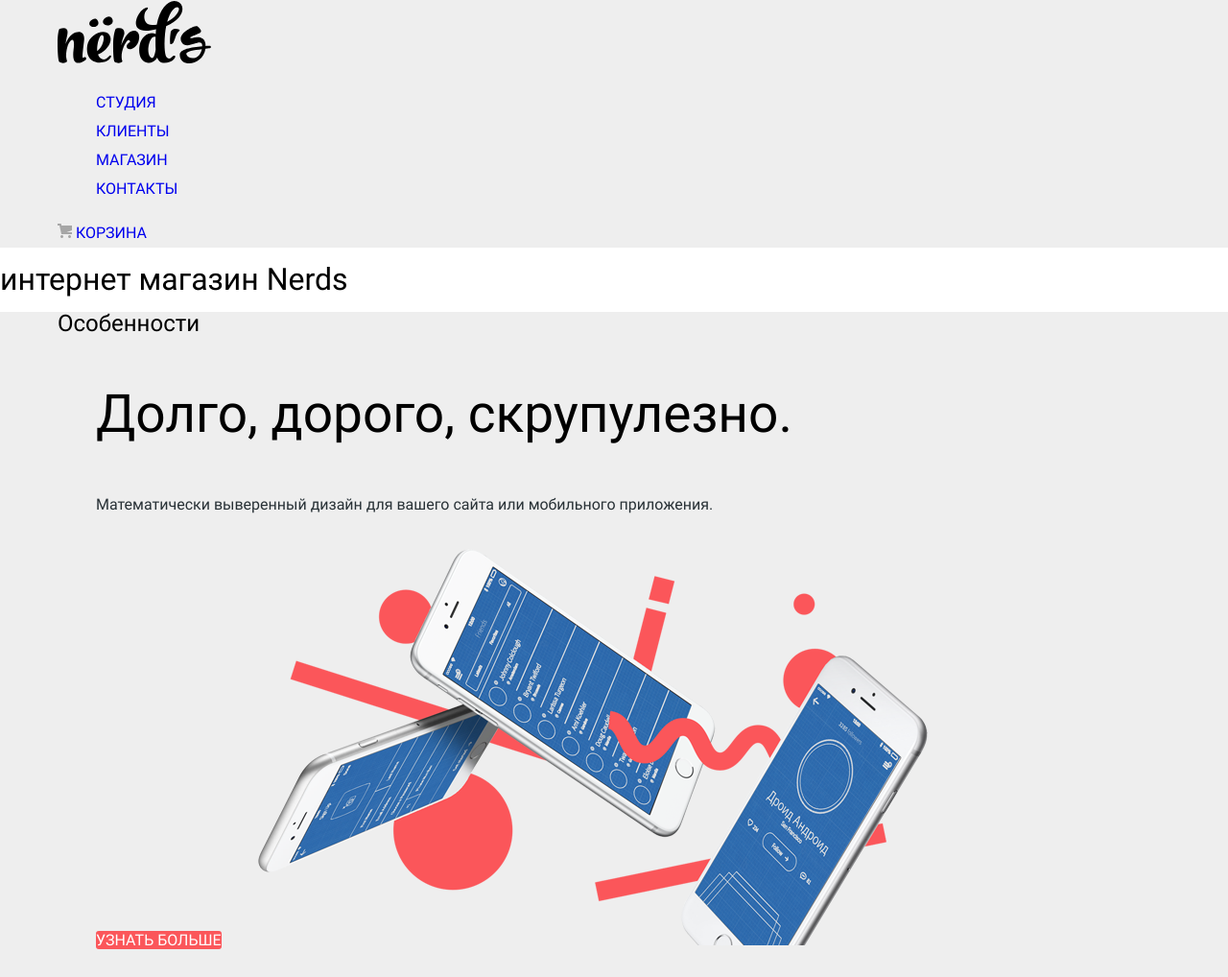
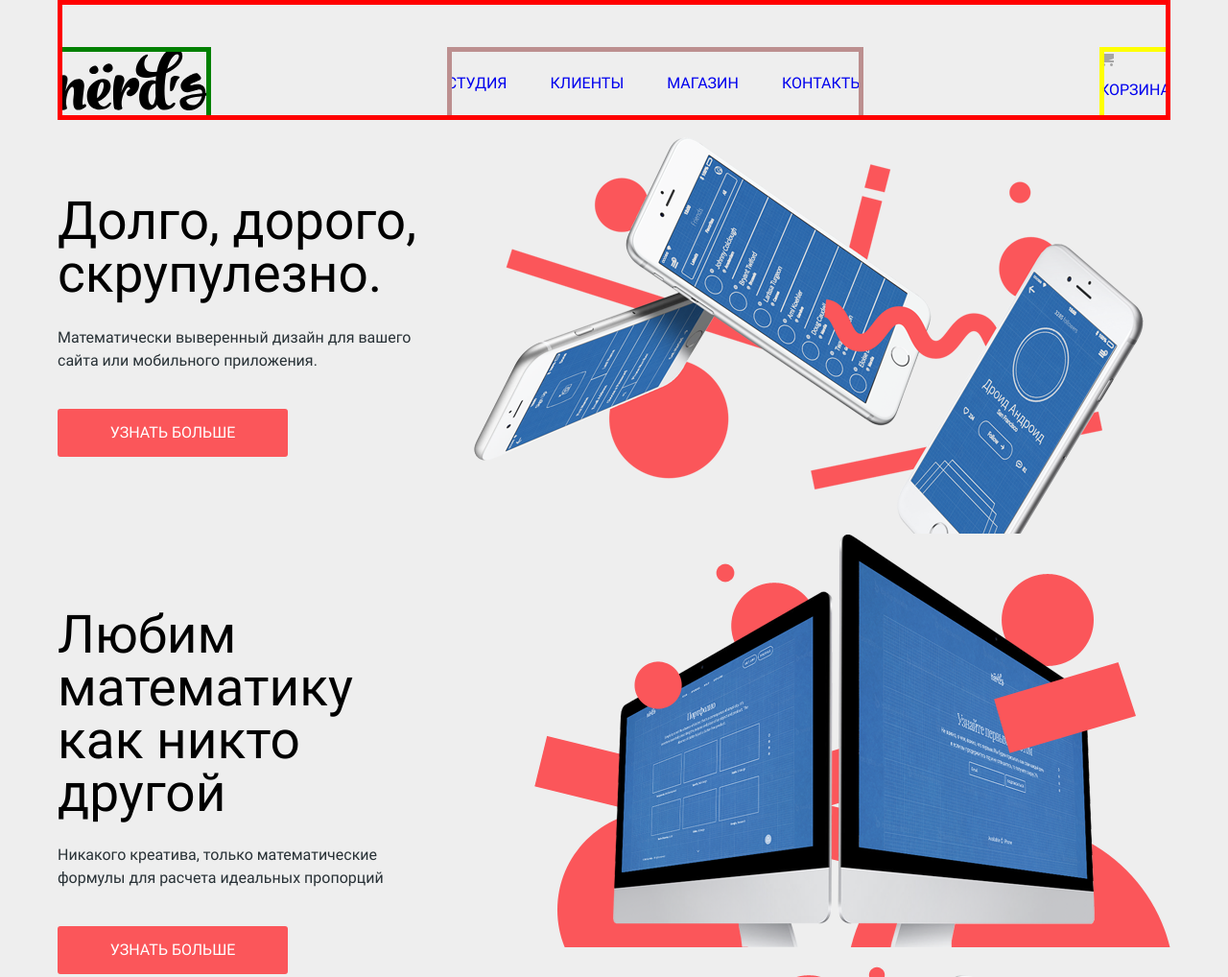
Before and after one commit to 3phantom3/nerds, a plain HTML site: page index.html in a window 1280 px wide. Shown: the top 1018 px of the page at 96% size. Drawn offline with Linux system fonts and the light colour scheme.

Commit message:
add grid

```diff
--- a/css/style.css
+++ b/css/style.css
@@ -71,6 +71,11 @@ a{
   text-decoration: none;
 }
 
+h1,h2,h3{
+  padding: 0;
+  margin: 0;
+}
+
 img{
   max-width: 100%;
   height: auto;
@@ -79,6 +84,10 @@ img{
 .contanier{
   width: 1160px;
   margin: 0 auto;
+}
+
+.unvisibel{
+  display: none;
 }
 
 /* кнопки */
@@ -142,8 +151,21 @@ img{
 
 .site-navigation{
   list-style: none;
+  margin: 0;
+  padding: 0;
 
 }
+
+.site-navigation li{
+  margin-right: 45px;
+
+}
+
+.site-navigation li:last-child{
+  margin-right: 0;
+
+}
+
 
 .navigation a:visited{
   color: var(--base-black);
@@ -190,6 +212,8 @@ img{
 
 .slider{
   list-style: none;
+  margin: 0;
+  padding: 0;
 }
 
 .slider-item h3{
@@ -201,6 +225,11 @@ img{
 .slider-item p{
   color: var(--paragraf-text);
 
+}
+
+.slider-item .button{
+  width: 240px;
+  height: 50px;
 }
 
 /* услуги */
@@ -453,3 +482,69 @@ color: var(--social-text);
 .filter-price-input::-webkit-inner-spin-button{
   display: none;
 }
+
+/* грид сетки макета */
+
+body{
+  display: grid;
+  grid-template-rows: min-content 1fr min-content;
+}
+
+.navigation{
+  padding-top: 49px;
+  display: grid;
+  grid-template-columns: 160px 1fr min-content;
+  outline: 5px solid red;
+  outline-offset: -5px;
+  gap:0;
+}
+
+.logo{
+  outline: 5px solid green;
+  outline-offset: -5px;
+}
+
+.site-navigation{
+  display: flex;
+  align-items: center;
+  justify-content: center;
+  justify-self: center;
+  outline: 5px solid rosybrown;
+  outline-offset: -5px;
+}
+
+.cart-navigation{
+  outline: 5px solid yellow;
+  outline-offset: -5px;
+}
+
+.slider-item{
+  display: grid;
+  grid-template-columns: 1fr 760px;
+  grid-template-rows: 1fr min-content min-content;
+  width: 1160px;
+  height: 431px;
+}
+
+.slider-item img{
+  grid-column: 2/-1;
+  grid-row: 1/-1;
+}
+
+
+
+.slider-item h3{
+  margin-top: 78px;
+  margin-bottom: 25px;
+}
+
+.slider-item p{
+  margin: 0;
+  margin-bottom: 38px;
+}
+.slider-item a{
+  display: flex;
+  justify-content: center;
+  align-items: center;
+  margin-bottom: 80px;
+}
--- a/index.html
+++ b/index.html
@@ -10,7 +10,7 @@
     <link rel="stylesheet" href="css/style.css" type="text/css">
     <title>Студия дизайна Nerds</title>
   </head>
-  <body class="body">
+  <body>
   <header class="header">
     <nav class="navigation contanier">
       <a class="logo">
@@ -29,10 +29,10 @@
      </nav>
    </header>
    <main>
-    <h1>интернет магазин Nerds</h1>
+    <h1 class="unvisibel">интернет магазин Nerds</h1>
     <section class="slider-section">
       <div class="slider-contanier contanier">
-      <h2>Особенности</h2>
+      <h2 class="unvisibel">Особенности</h2>
       <ul class="slider">
         <li class="slider-item">
           <h3>Долго, дорого, скрупулезно.</h3>
```
